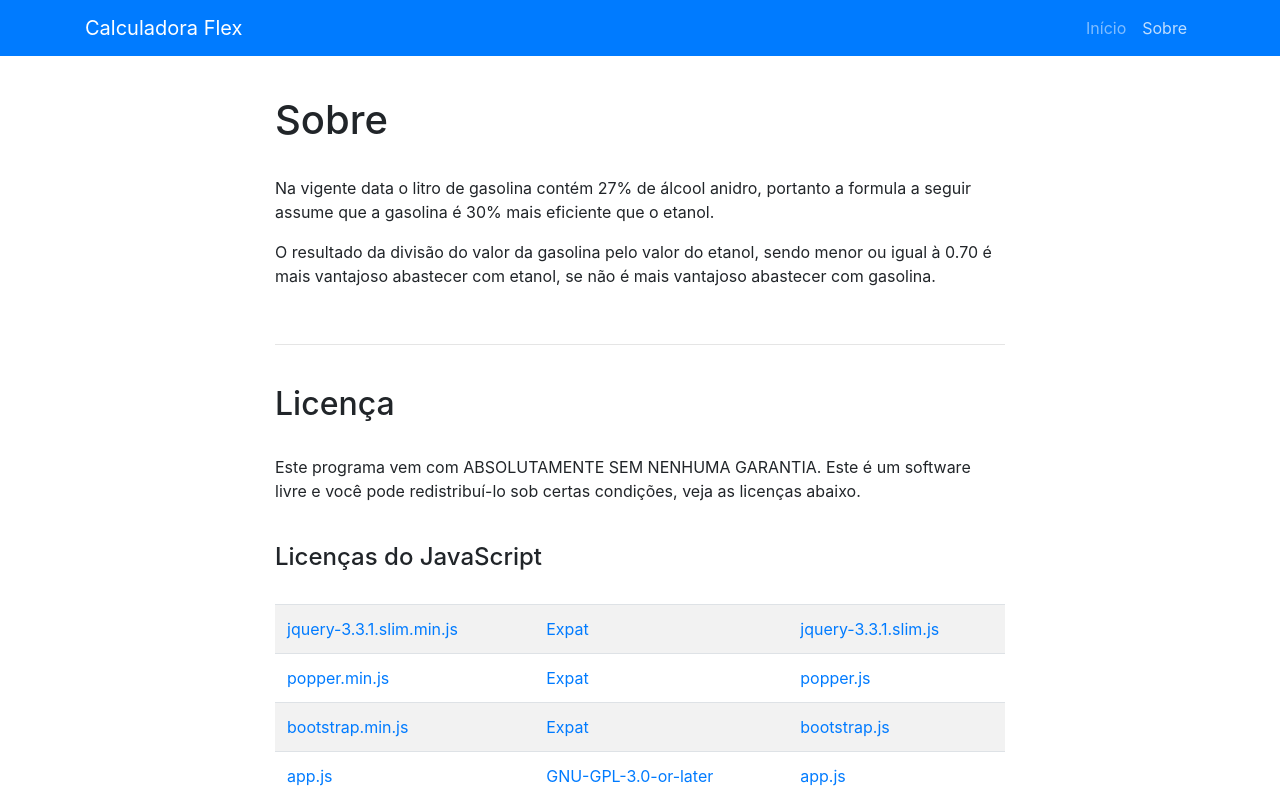
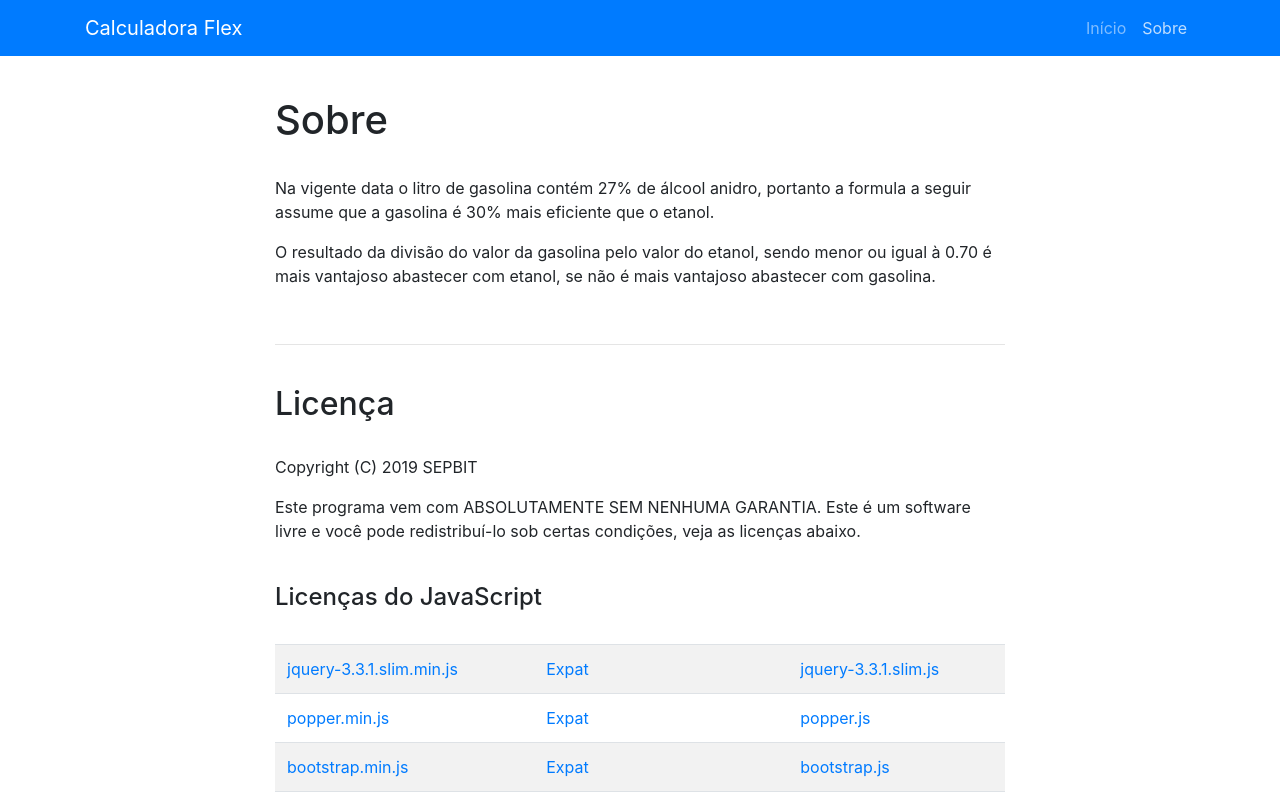
Before and after one commit to sepbit/flex, a website: page index.html in a window 1280 px wide. Both pictures are taken after a click on the link "Sobre". Shown: the top 800 px of the page. Drawn offline with nearby package versions, Linux system fonts and the light colour scheme.

Commit message:
minor improvements

```diff
--- a/assets/js/app.js
+++ b/assets/js/app.js
@@ -1,10 +1,10 @@
 /**
- * @source: https://notabug.org/sepbit/aaaa
+ * @source: https://notabug.org/sepbit/flex
  *
  * @licstart  The following is the entire license notice for the
  * JavaScript code in this page.
  *
- * aaaa - aaaa
+ * Flex - Calculadora Flex
  * Copyright (C) 2019  SEPBIT
  *
  * The JavaScript code in this page is free software: you can
@@ -29,7 +29,7 @@
  * @author    Vitor Guia <contato@vitor.guia.nom.br>
  * @copyright 2019 SEPBIT
  * @license   GPL-3.0-or-later
- * @see       {@link https://notabug.org/sepbit/aaaa|Repository of aaaa}
+ * @see       {@link https://notabug.org/sepbit/flex |Repository of Flex}
  */
 /* global $ */
 
@@ -55,6 +55,15 @@ const app = {
 
     const aboutNav = document.getElementById('aboutNav')
     aboutNav.addEventListener('click', function (e) {
+      e.preventDefault()
+      homeMain.style.display = 'none'
+      aboutMain.style.display = ''
+      document.body.scrollTop = 0
+      document.documentElement.scrollTop = 0
+    })
+
+    const librejs = document.getElementById('librejs')
+    librejs.addEventListener('click', function (e) {
       e.preventDefault()
       homeMain.style.display = 'none'
       aboutMain.style.display = ''
--- a/index.html
+++ b/index.html
@@ -98,6 +98,7 @@
             <h2>Licença</h2>
             <br />
 
+            <p>Copyright (C) 2019  SEPBIT</p>
             <p>Este programa vem com ABSOLUTAMENTE SEM NENHUMA GARANTIA. Este é um software livre e você pode redistribuí-lo sob certas condições, veja as licenças abaixo.</p>
 
             <br />
@@ -210,7 +211,7 @@
           <div class="offset-md-2 col-md-8">
             <p>
               <a href="https://notabug.org/sepbit/flex" target="_blank">Código fonte</a> |
-              <a href="/#/about" rel="jslicense">Informação de licença JavaScript</a>
+              <a href="" id="librejs" rel="jslicense">Informação de licença do JavaScript</a>
               <br />&copy; 2011-2019 <a href="https://sepbit.com" target="_blank">SEPBIT</a>
             </p>
           </div>
--- a/package.json
+++ b/package.json
@@ -1,6 +1,6 @@
 {
     "name": "@sepbit/flex",
-    "version": "1.0.3",
+    "version": "1.0.4",
     "description": "Descubra qual combustível é mais vantajoso, etanol ou gasolina",
     "keywords": [
         "SEPBIT",
--- a/ws.js
+++ b/ws.js
@@ -1,6 +1,6 @@
 /* global caches, fetch, self */
 
-const cacheName = 'flex-v3'
+const cacheName = 'flex-v5'
 const contentToCache = [
   '/',
   '/index.html',
```
